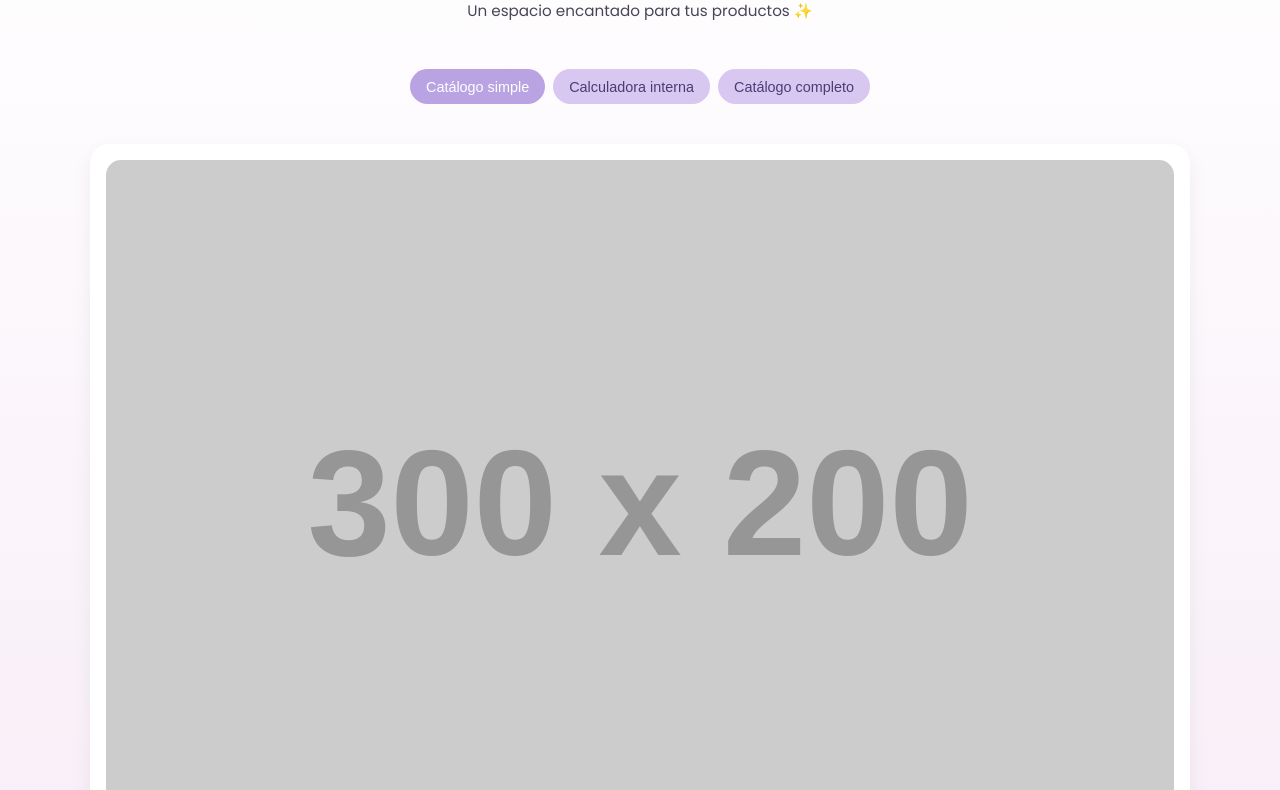
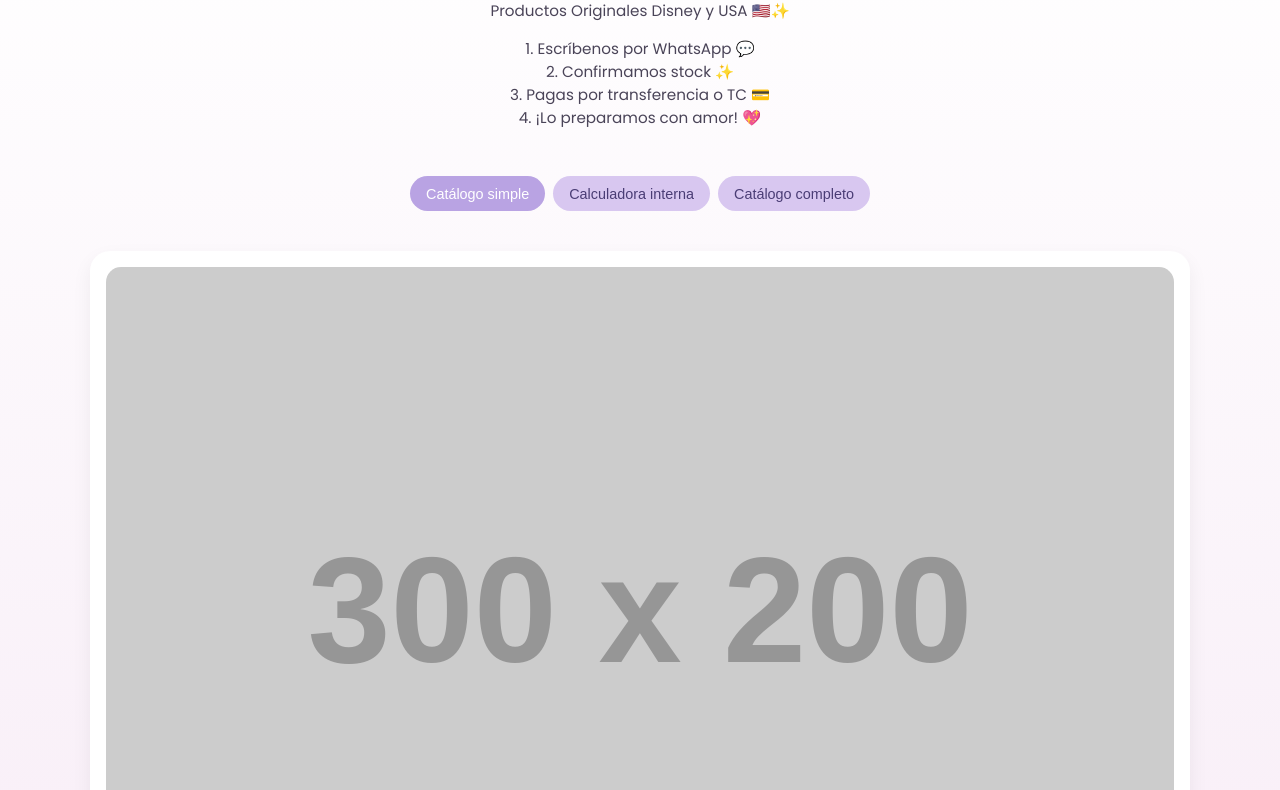
Before and after one commit to magicplanetstore-creator/Magic-Planet-Store-, a plain HTML site: page index.html in a window 1280 px wide. Shown: the part 119-909 px from the top of the page. Drawn offline with nearby package versions, Linux system fonts and the light colour scheme; placeholder pictures from the web are drawn by us.

Commit message:
index.html

```diff
--- a/index.html
+++ b/index.html
@@ -3,7 +3,7 @@
 <head>
   <meta charset="UTF-8" />
   <meta name="viewport" content="width=device-width, initial-scale=1.0" />
-  <title>Catálogo Mágico</title>
+  <title>Magic Planet Store</title>
   <link href="https://fonts.googleapis.com/css2?family=Playfair+Display:wght@500;600&family=Poppins:wght@300;400;500&display=swap" rel="stylesheet">
   <style>
     :root{
@@ -122,8 +122,15 @@
 </head>
 <body>
   <header>
-    <h1>Catálogo Mágico</h1>
-    <p>Un espacio encantado para tus productos ✨</p>
+    <h1>Magic Planet Store</h1>
+    <p>Productos Originales Disney y USA 🇺🇸✨</p>
+    <p>
+1. Escríbenos por WhatsApp 💬<br>
+2. Confirmamos stock ✨<br>
+3. Pagas por transferencia o TC 💳<br>
+4. ¡Lo preparamos con amor! 💖
+</p>
+
   </header>
 
   <div class="tabs">
```
